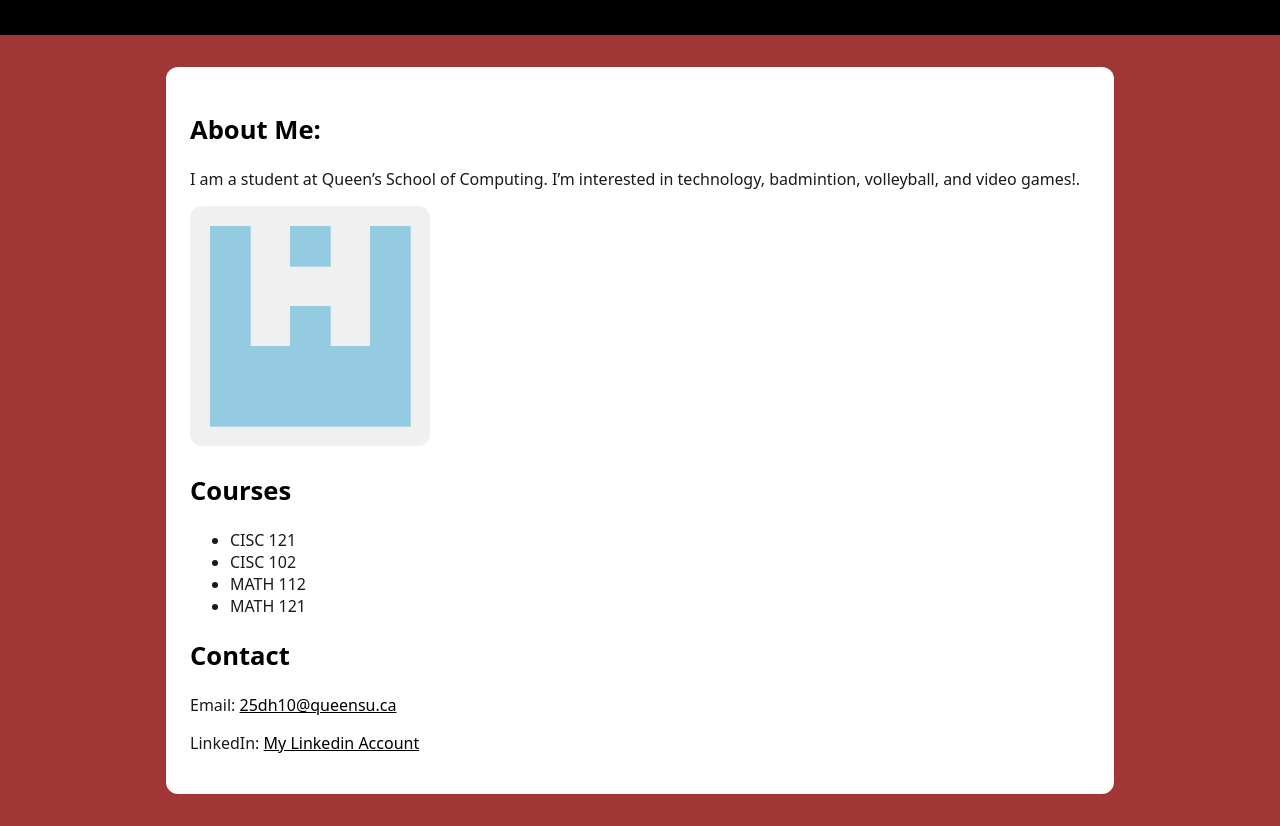
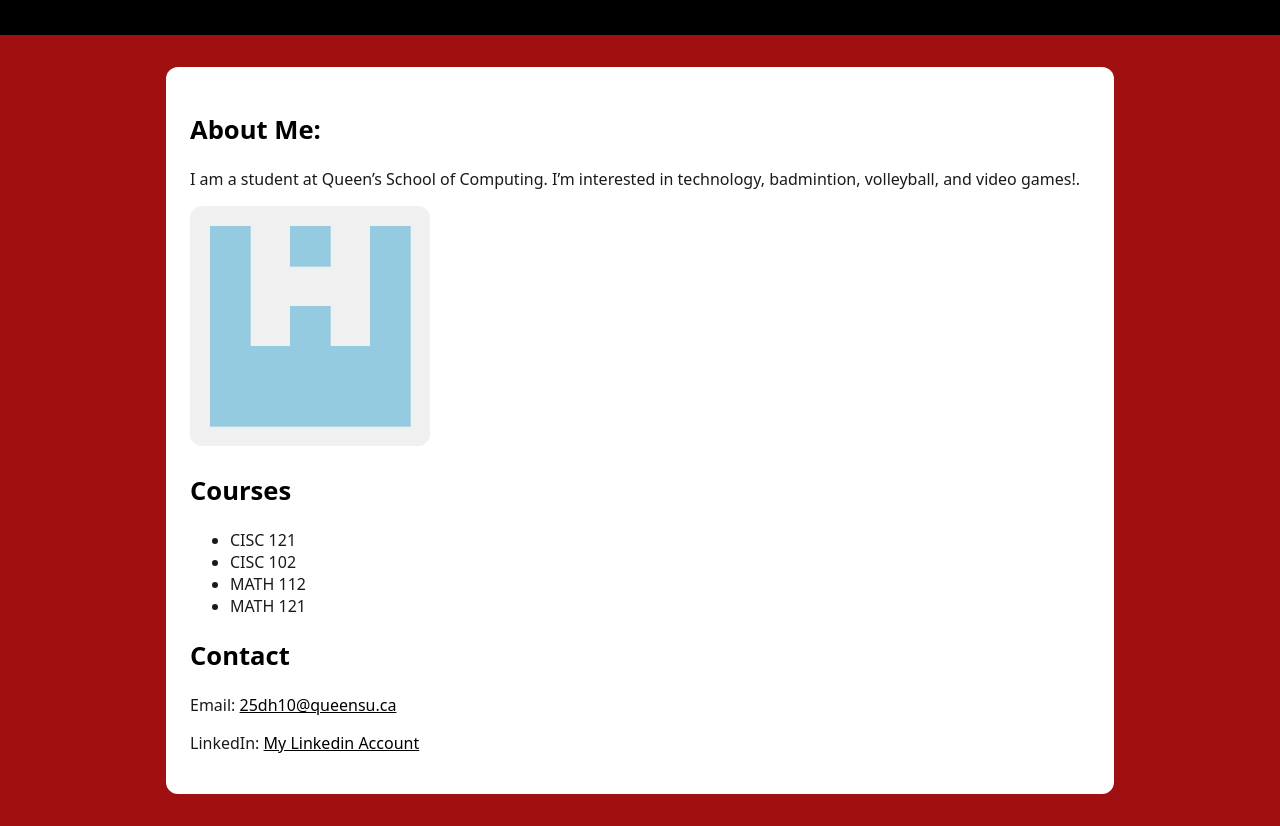
Before and after one commit to Axcdus/queens-student-page, a plain HTML site: page index.html in a window 1280 px wide. Shown: the part 83-909 px from the top of the page. Drawn offline with Linux system fonts and the light colour scheme.

Commit message:
Update style.css

```diff
--- a/style.css
+++ b/style.css
@@ -1,5 +1,5 @@
 :root {
-  --red:#a03636; --gold:#f2a900; --black:#000000;
+  --red:#a01010; --gold:#f2a900; --black:#000000;
 }
 body { font-family: system-ui, sans-serif; margin:0; background:var(--red); color:#fff; }
 header { background:var(--black); color:#fff; padding:1rem; }
```
